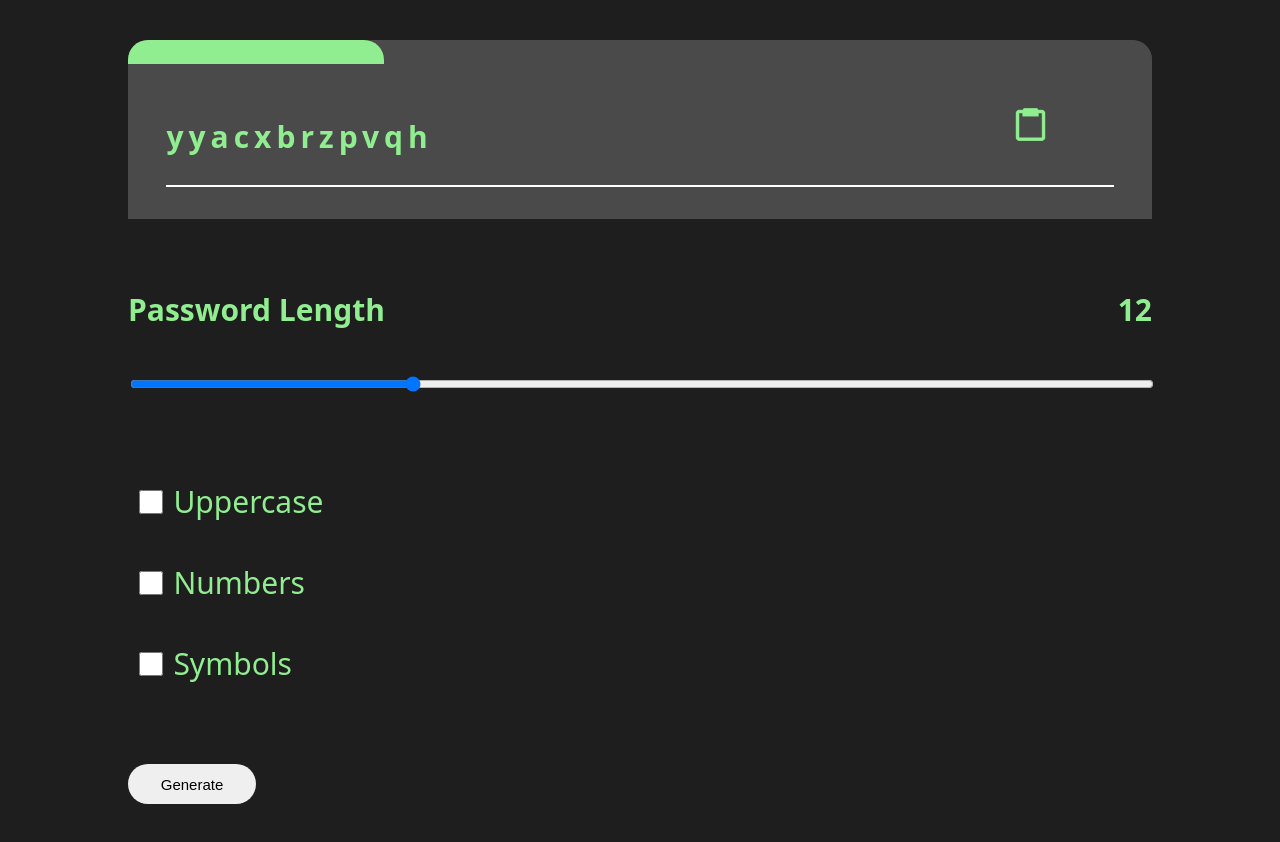
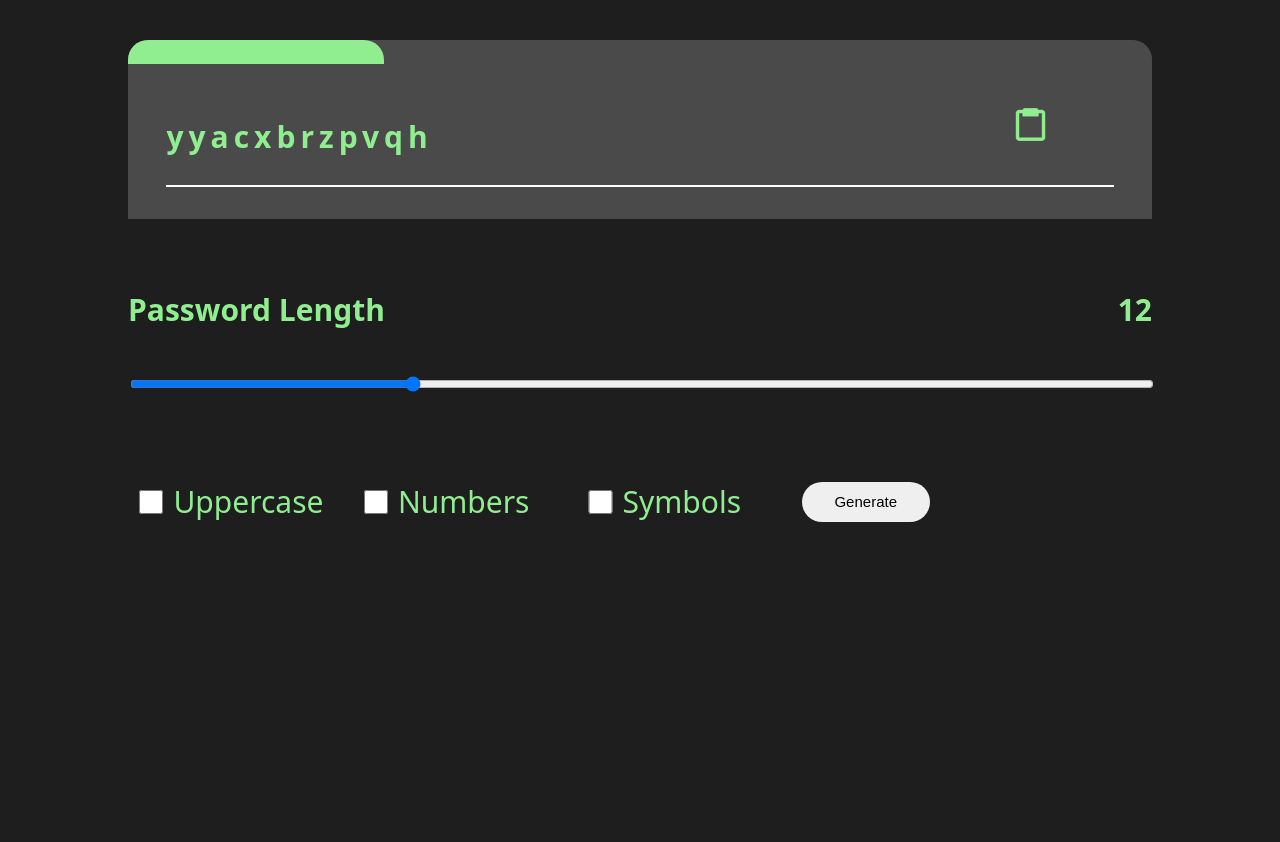
Before and after one commit to jegirhiny/password-generator, a React (Create React App) app: page / in a window 1280 px wide. After the commit the page ends 800 px from the top, so only its background shows below. Built offline with nearby package versions, Linux system fonts and the light colour scheme.

Commit message:
changed layout of form

```diff
--- a/src/components/password-form/password-form.component.jsx
+++ b/src/components/password-form/password-form.component.jsx
@@ -55,17 +55,13 @@ const PasswordForm = ({ submitFormData }) => {
                 <div className="row">
                     <input id="uppercase" name='uppercase' type='checkbox' onChange={handleChange}/>
                     <label htmlFor='uppercase'>Uppercase</label>
-                </div>
-                <div className="row">
                     <input id="numbers" name='numbers' type='checkbox' onChange={handleChange}/>
                     <label htmlFor='numbers'>Numbers</label>
-                </div>
-                <div className="row">
                     <input id="symbols" name='symbols' type='checkbox' onChange={handleChange}/>
                     <label htmlFor='symbols'>Symbols</label>
+                    <input className="generate" type='submit' value='Generate'/>
                 </div>
             </div>
-            <input className="col generate" type='submit' value='Generate'/>
         </form>
     );
 }
```
